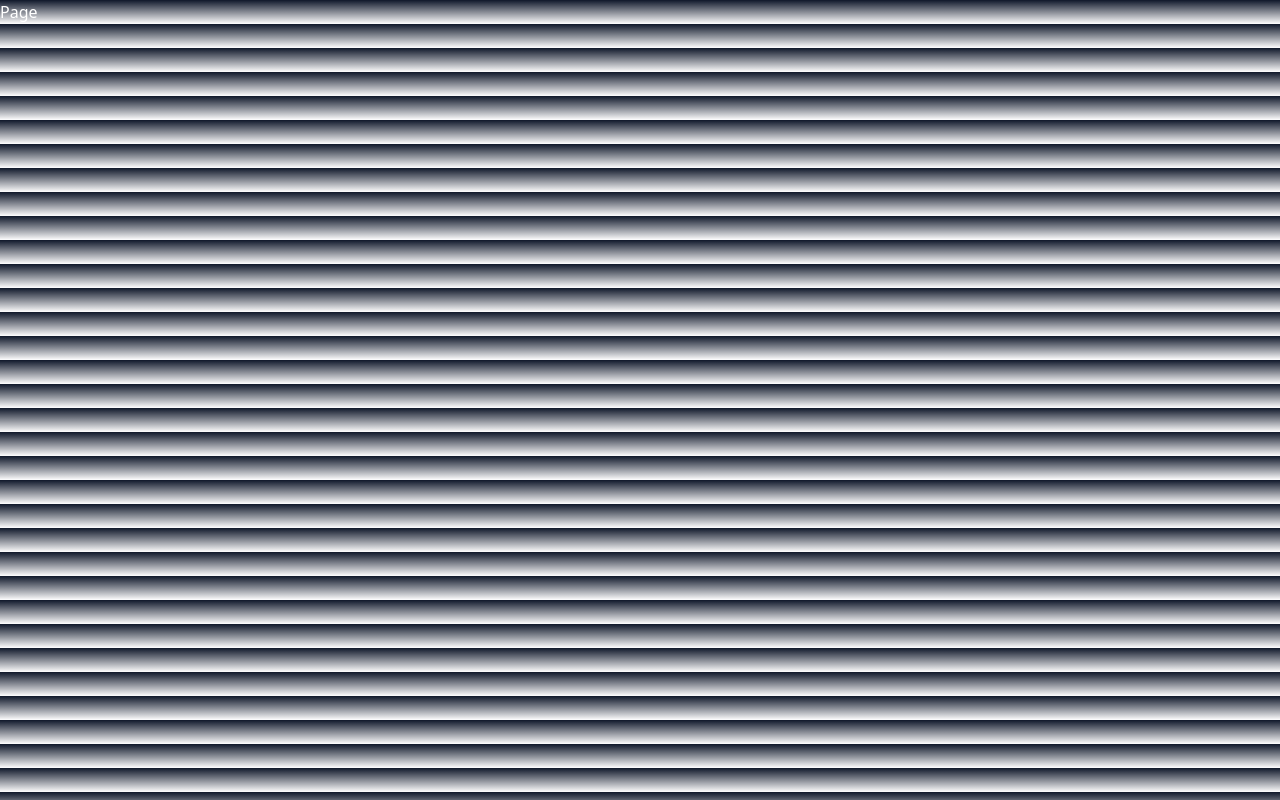
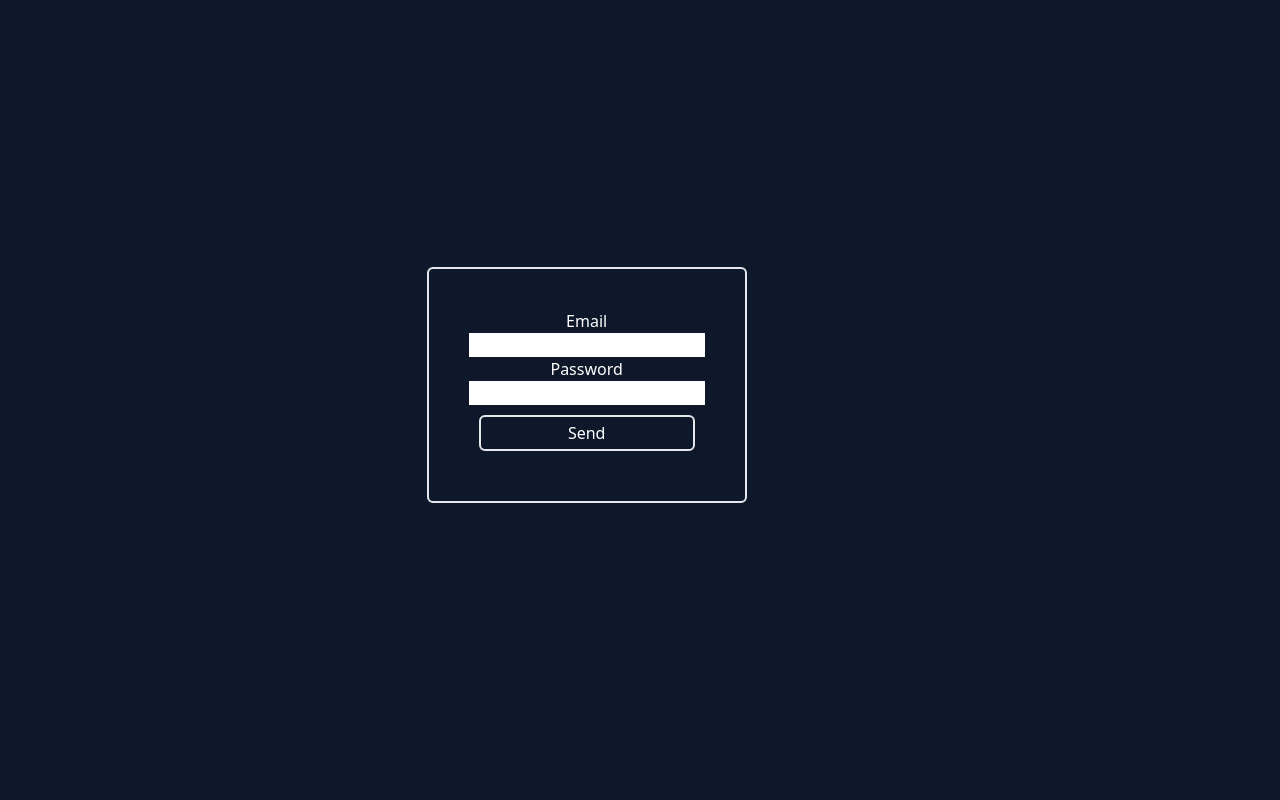
Before and after one commit to Nakius137/grindender, a Next.js app: page /register in a window 1280 px wide. Built offline with nearby package versions, Linux system fonts and the light colour scheme.

Commit message:
feat: created register site and backend handling for creating the user in db

```diff
--- a/lib/prisma.ts
+++ b/lib/prisma.ts
@@ -9,8 +9,8 @@ async function main() {
   //     password: "123",
   //   },
   // });
-  const users = await prisma.user.findMany();
-  console.log(users);
+  // const users = await prisma.user.findMany();
+  // console.log(users);
 }
 
 main()
--- a/package.json
+++ b/package.json
@@ -11,12 +11,14 @@
   },
   "dependencies": {
     "@prisma/client": "^5.5.0",
+    "bcrypt": "^5.1.1",
     "next": "13.5.6",
     "next-auth": "^4.24.3",
     "react": "^18",
     "react-dom": "^18"
   },
   "devDependencies": {
+    "@types/bcrypt": "^5.0.2",
     "@types/node": "^20.8.8",
     "@types/react": "^18",
     "@types/react-dom": "^18",
--- a/src/app/api/auth/[...nextauth]/route.ts
+++ b/src/app/api/auth/[...nextauth]/route.ts
@@ -2,8 +2,6 @@ import NextAuth from "next-auth";
 import type { NextAuthOptions, User } from "next-auth";
 import GitHubProvider from "next-auth/providers/github";
 import CredentialsProvider from "next-auth/providers/credentials";
-import GoogleProvider from "next-auth/providers/google";
-import AppleProvider from "next-auth/providers/apple";
 import { prisma } from "../../../../../lib/prisma";
 
 export const authOptions: NextAuthOptions = {
@@ -12,14 +10,7 @@ export const authOptions: NextAuthOptions = {
       clientId: process.env.GITHUB_ID as string,
       clientSecret: process.env.GITHUB_SECRET as string,
     }),
-    AppleProvider({
-      clientId: process.env.APPLE_ID as string,
-      clientSecret: process.env.APPLE_SECRET as string,
-    }),
-    GoogleProvider({
-      clientId: process.env.GOOGLE_ID as string,
-      clientSecret: process.env.GOOGLE_SECRET as string,
-    }),
+
     CredentialsProvider({
       name: "Email",
       credentials: {
--- /dev/null
+++ b/src/app/api/signup/route.ts
@@ -0,0 +1,30 @@
+import { UsersCredantials } from "@/app/types";
+import type { NextApiRequest, NextApiResponse } from "next";
+import { prisma } from "../../../../lib/prisma";
+import bcrypt from "bcrypt";
+
+export async function POST(req: NextApiRequest, res: NextApiResponse) {
+  const { email, password } = req.body as UsersCredantials;
+  const isSingedUp = await prisma.user.findFirst({
+    where: {
+      email: email,
+    },
+  });
+
+  if (!isSingedUp) {
+    const salt = 13;
+    const hashedPassword = await bcrypt.hash(password, salt);
+
+    await prisma.user.create({
+      data: {
+        email: email,
+        password: hashedPassword,
+        PersonalTables: {},
+      },
+    });
+  } else {
+    return new Response("User with this email already exists");
+  }
+
+  return new Response(email);
+}
--- /dev/null
+++ b/src/app/register/layout.tsx
@@ -0,0 +1,17 @@
+import React from "react";
+
+export default function Layout({ children }: { children: React.ReactNode }) {
+  return (
+    <>
+      <main className="absolute top-1/3 left-1/3 w-1/4  m-auto border-solid border-2 rounded-md">
+        <form
+          action={"../api/signup"}
+          method="POST"
+          className="flex flex-col self-start justify-end p-10 text-center h-max"
+        >
+          {children}
+        </form>
+      </main>
+    </>
+  );
+}
--- a/src/app/register/page.tsx
+++ b/src/app/register/page.tsx
@@ -1,3 +1,53 @@
+"use client";
+
+import { useState } from "react";
+import { UsersCredantials } from "../types";
+
 export default function Register() {
-  return <div>Page</div>;
+  const [credentials, setCredentials] = useState<UsersCredantials>({
+    email: "",
+    password: "",
+  });
+
+  return (
+    <>
+      <label htmlFor="email">Email</label>
+      <input
+        type="text"
+        id="email"
+        name="email"
+        className="text-black"
+        onChange={(e) =>
+          setCredentials({
+            email: e.target.value,
+            password: credentials.password,
+          })
+        }
+        required
+      />
+      <label htmlFor="password">Password</label>
+      <input
+        minLength={5}
+        type="password"
+        id="password"
+        name="password"
+        className="text-black"
+        onChange={(e) =>
+          setCredentials({
+            email: credentials.email,
+            password: e.target.value,
+          })
+        }
+        required
+      />
+      <button
+        className="border-solid border-2 rounded-md  pt-1 pb-1 pl-2 pr-2 m-2.5 hover:bg-white hover:text-slate-900 transition hover:duration-500"
+        onClick={() => {
+          // router.push("/login");
+        }}
+      >
+        Send
+      </button>
+    </>
+  );
 }
--- /dev/null
+++ b/src/app/types.ts
@@ -0,0 +1,4 @@
+export interface UsersCredantials {
+  email: string;
+  password: string;
+}
```
Also changed, not shown: 1 other file (tests, documents, lock files or other folders).
